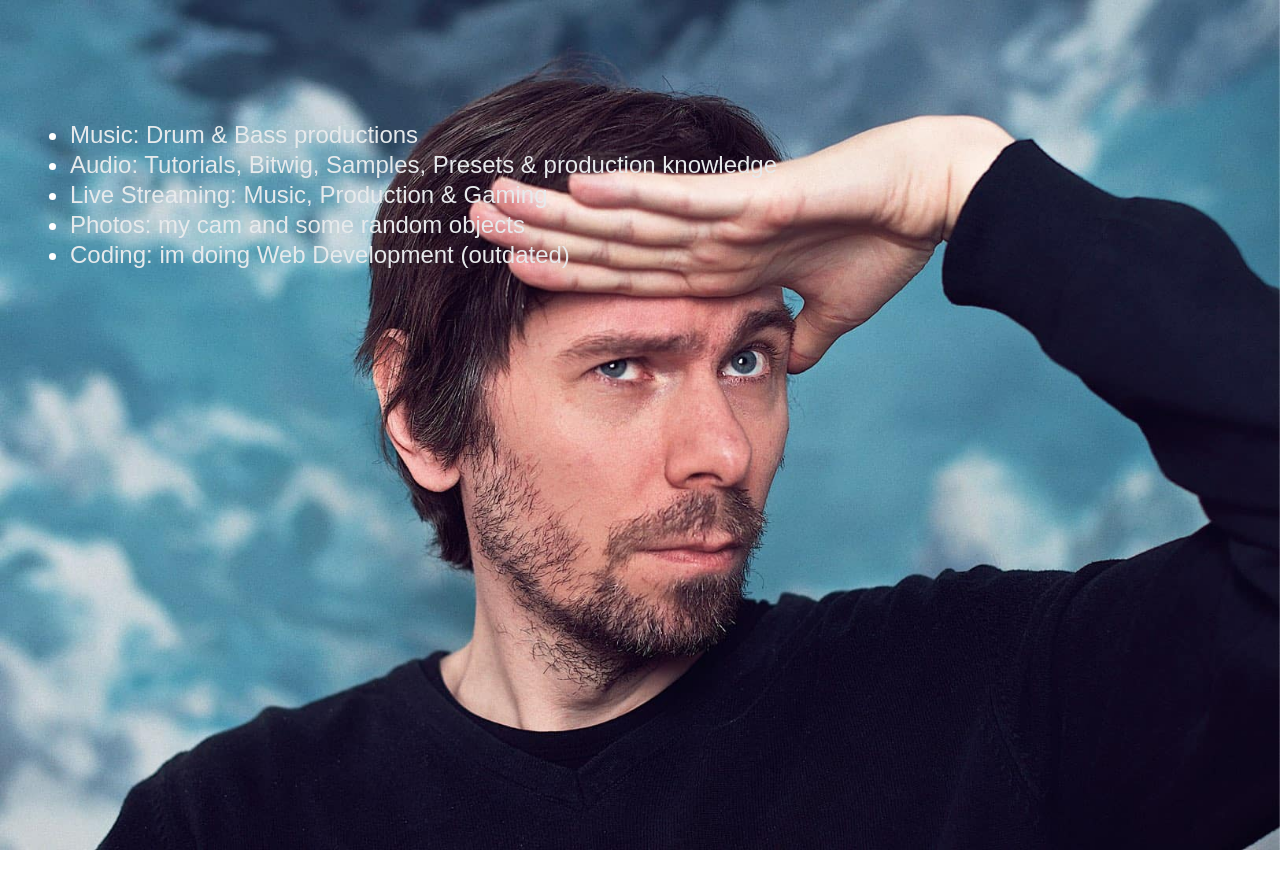
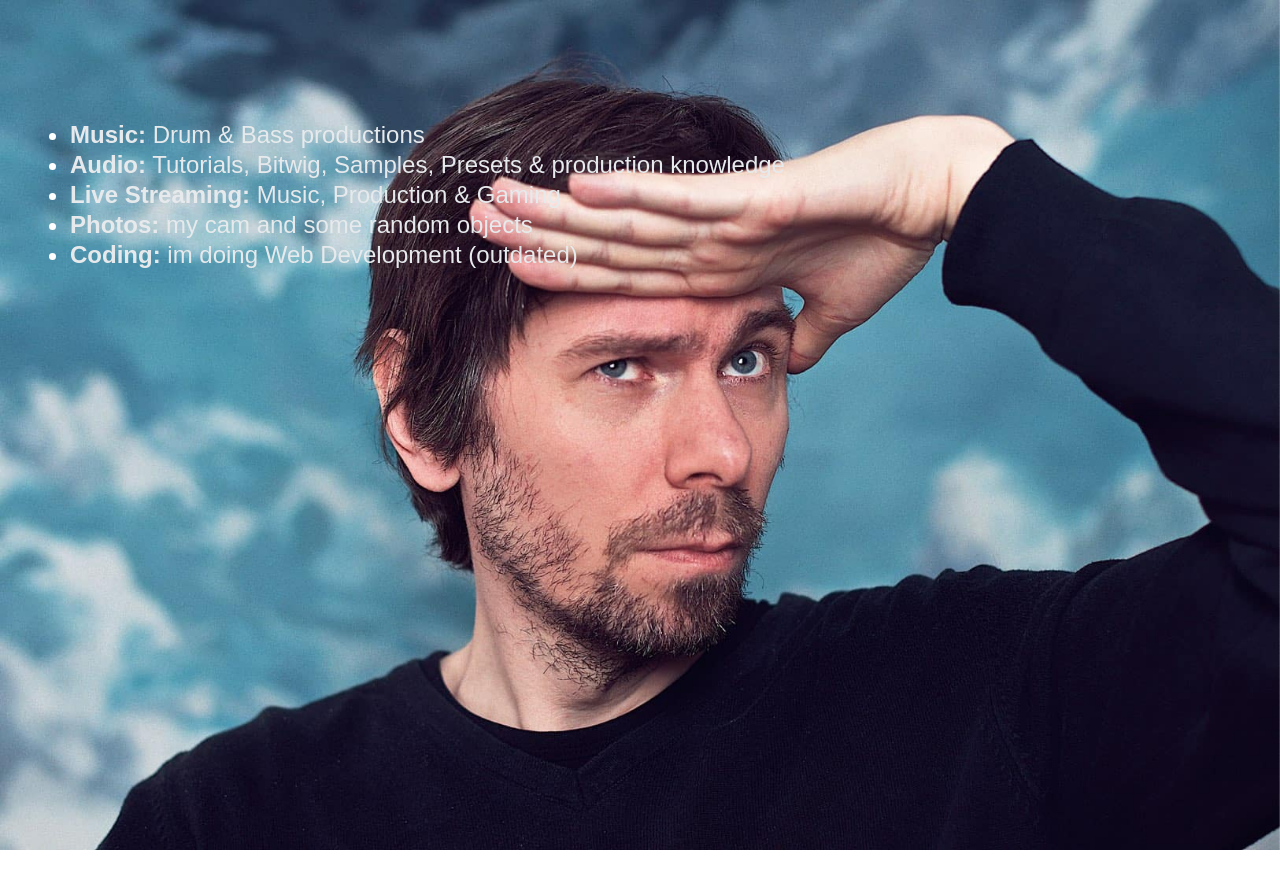
Before and after one commit to polarity/robert-agthe.de, a plain HTML site: page index.html in a window 1280 px wide. Drawn offline with Linux system fonts and the light colour scheme.

Commit message:
Update index.html

```diff
--- a/index.html
+++ b/index.html
@@ -37,19 +37,19 @@
   <body>
     <ul>
       <li>
-        <a href="https://polarity-dnb.de">Music: Drum &amp; Bass productions</a>
+        <a href="https://polarity-dnb.de"><b>Music:</b> Drum &amp; Bass productions</a>
       </li>
       <li>
-        <a href="https://polarity.productions">Audio: Tutorials, Bitwig, Samples, Presets &amp; production knowledge</a>
+        <a href="https://polarity.productions"><b>Audio:</b> Tutorials, Bitwig, Samples, Presets &amp; production knowledge</a>
       </li>
       <li>
-        <a href="https://polarity.live">Live Streaming: Music, Production &amp; Gaming</a>
+        <a href="https://polarity.live"><b>Live Streaming:</b> Music, Production &amp; Gaming</a>
       </li>
       <li>
-        <a href="https://www.flickr.com/photos/polarity/">Photos: my cam and some random objects</a>
+        <a href="https://www.flickr.com/photos/polarity/"><b>Photos:</b> my cam and some random objects</a>
       </li>
       <li>
-        <a href="http://scriptshit.de">Coding: im doing Web Development (outdated)</a>
+        <a href="http://scriptshit.de"><b>Coding:</b> im doing Web Development (outdated)</a>
       </li>
     </ul>
   </body>
```
